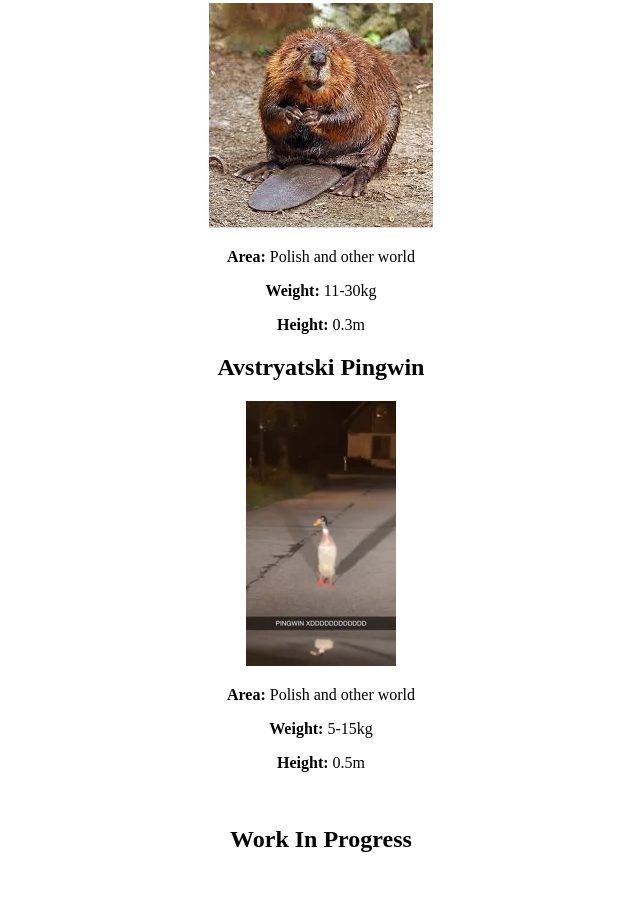
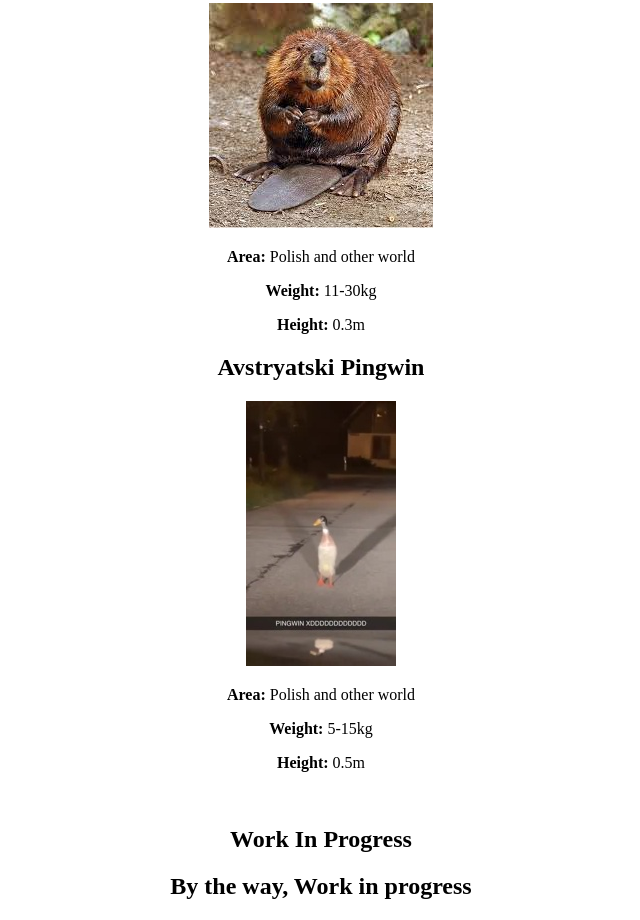
Before and after one commit to StepaKUL/SP, a plain HTML site: page index.html in a window 1280 px wide. Shown: the part 686-1606 px from the top of the page, without its empty margins (319-959 px from the left). Before the commit the page ends 1559 px from the top, so only its background shows below. Drawn offline with Linux system fonts and the light colour scheme.

Commit message:
SecondBranch

```diff
--- a/index.html
+++ b/index.html
@@ -40,4 +40,5 @@
 	<br>
 
 	<h2>Work In Progress</h2>
+	<h2>By the way, Work in progress</h2>
 </body>
```
